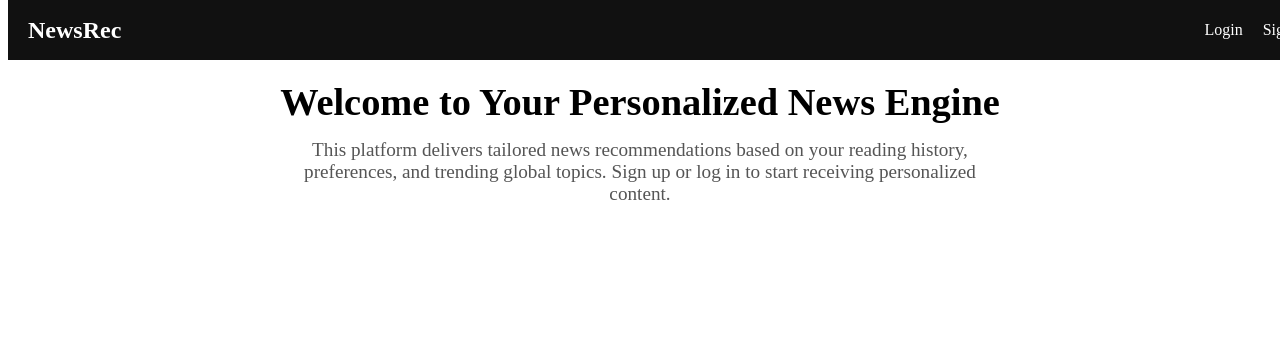
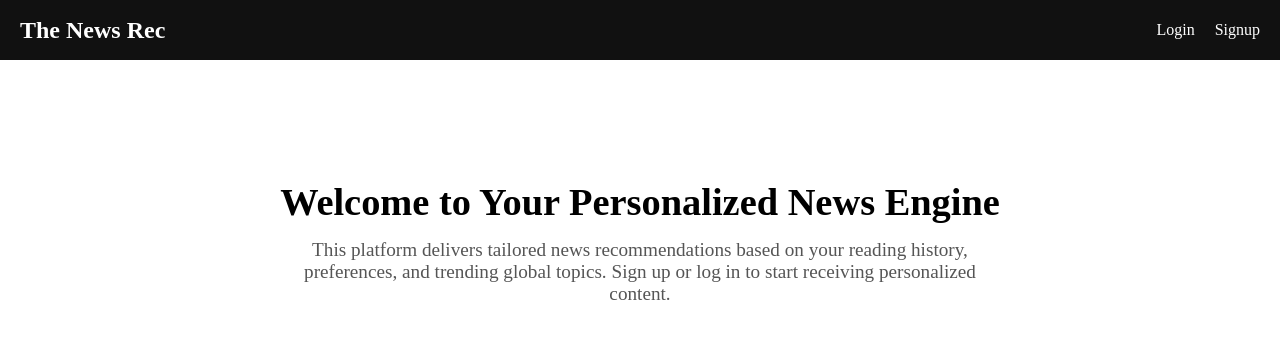
Before and after one commit to dregiske/personal-news-rec, a React (Vite) app in the folder frontend/: page / in a window 1280 px wide. Shown: the top 338 px of the page. Built offline with nearby package versions, Linux system fonts and the light colour scheme.

Commit message:
details with frontend pages

```diff
--- a/frontend/components/NavBar.jsx
+++ b/frontend/components/NavBar.jsx
@@ -3,7 +3,7 @@ import { Link } from "react-router-dom";
 export default function NavBar() {
   return (
     <nav style={styles.nav}>
-      <h2 style={styles.logo}>NewsRec</h2>
+      <h2 style={styles.logo}>The News Rec</h2>
 
       <div style={styles.links}>
         <Link to="/login" style={styles.link}>Login</Link>
--- a/frontend/pages/Home.jsx
+++ b/frontend/pages/Home.jsx
@@ -14,7 +14,7 @@ export default function Home() {
 
 const styles = {
   container: {
-    marginTop: "80px",
+    marginTop: "100px",
     textAlign: "center",
     padding: "0 20px",
   },
--- a/frontend/src/App.jsx
+++ b/frontend/src/App.jsx
@@ -14,6 +14,9 @@ export default function App() {
   return (
       <>
 		<NavBar />
+
+		{/* Content Wrapper */}
+		<div style ={{ paddingTop: "80px" }}></div>
 		<Routes>
 		  <Route path="/" element={<Home />} />
 		  <Route path="/login" element={<LoginPage />} />
--- /dev/null
+++ b/frontend/src/main.css
@@ -0,0 +1,7 @@
+* {
+  box-sizing: border-box;
+}
+
+body {
+  margin: 0;
+}
--- a/frontend/src/main.jsx
+++ b/frontend/src/main.jsx
@@ -1,6 +1,8 @@
 import React from "react";
 import ReactDOM from "react-dom/client";
 import { BrowserRouter } from "react-router-dom";
+
+import "./main.css";
 
 import App from "./App";
 import { AuthProvider } from "./features/auth/AuthContext";
```
